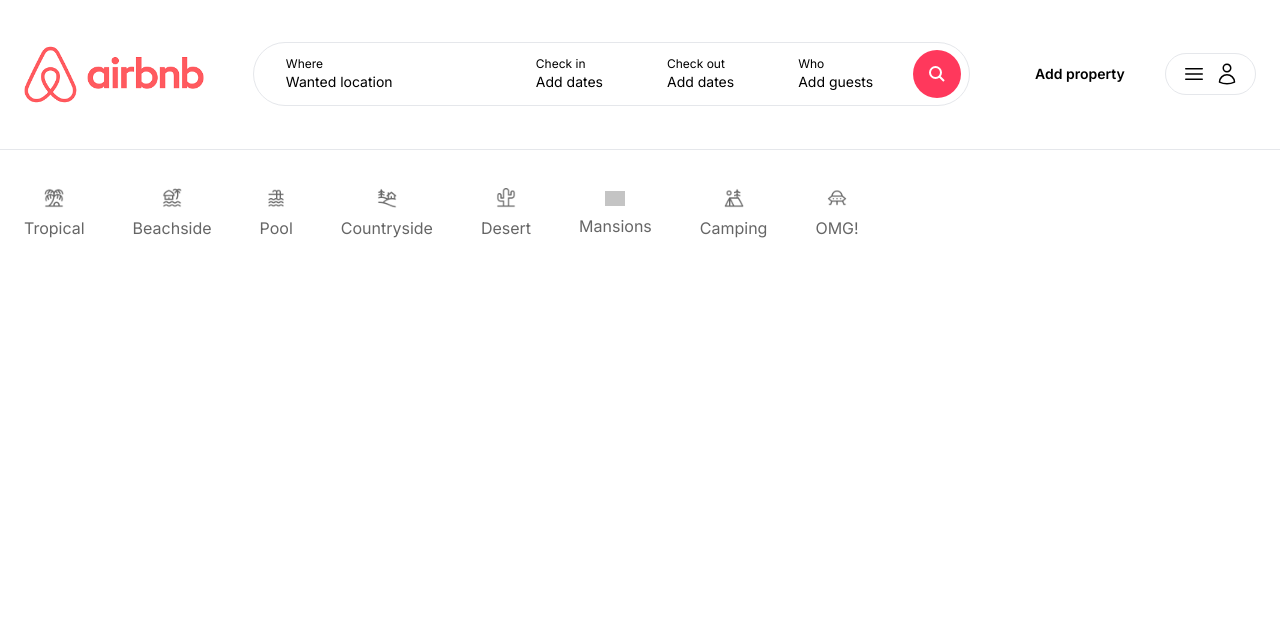
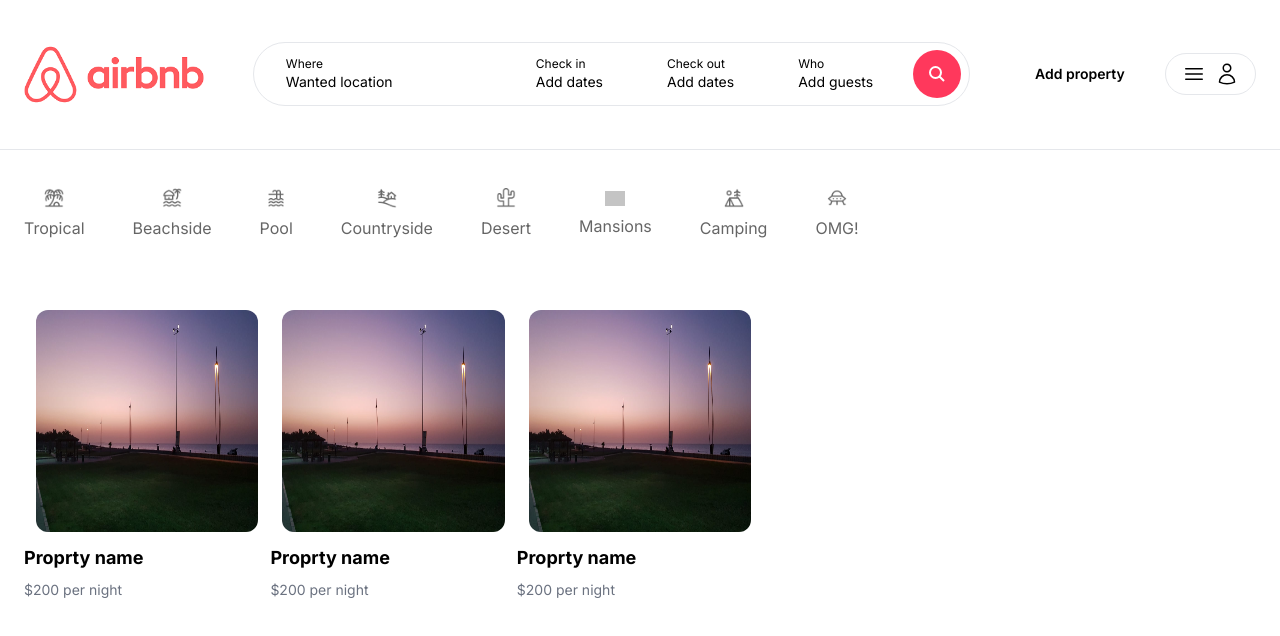
Before and after one commit to jyothika8141/Airbnb-clone, a Next.js app in the folder airbnb-clone/: page / in a window 1280 px wide. Shown: the top 636 px of the page. Built offline with nearby package versions, Linux system fonts and the light colour scheme; grey boxes are pictures that could not be loaded.

Commit message:
<Day-2>--<List of properties components completed(static)>

```diff
--- /dev/null
+++ b/airbnb-clone/app/components/properties/PropertyList.tsx
@@ -0,0 +1,15 @@
+import PropertyListItem from "./PropertyListItem";
+
+const PropertyList = () => {
+    return(
+        <>
+            <PropertyListItem />
+            <PropertyListItem />
+            <PropertyListItem />
+
+        </>
+
+    )
+}
+
+export default PropertyList;
--- /dev/null
+++ b/airbnb-clone/app/components/properties/PropertyListItem.tsx
@@ -0,0 +1,29 @@
+import Image from 'next/image'
+
+const PropertyListItem = () => {
+    return (
+        <div className="cursor-pointer">
+            {/* tailwind will make the square */}
+            <div className="m-3 relative overflow-hidden aspect-square rounded-xl">
+                <Image
+                    fill
+                    src="/beach1.jpeg"
+                    sizes="(max-width: 768px) 768px, (max-width:1200px): 768px, 768px"
+                    alt="beach house"
+                    className='hover:scale-110 object cover transition h-full w-full'
+                />
+            </div>
+
+            <div className='mt-2'>
+                <p className='text-lg font-bold'>Proprty name</p>
+            </div>
+
+            <div className="mt-2">
+                <p className='text-sm text-gray-500'>$200 per night</p>
+            </div>
+
+        </div>
+    )
+}
+
+export default PropertyListItem;
--- a/airbnb-clone/app/page.tsx
+++ b/airbnb-clone/app/page.tsx
@@ -1,9 +1,15 @@
 import Categories from "./components/Categories";
+import PropertyList from "./components/properties/PropertyList";
 
 export default function Home() {
   return (
     <main className="max-w-[1500px] mx-auto px-6">
       <Categories />
+
+      <div className="mt-4 grid grid-cols-1 md:grid-cols-3 lg:grid-cols-5">
+        <PropertyList />
+      </div>
+
     </main>
   );
 }
```
Also changed, not shown: airbnb-clone/public/beach1.jpeg (added).
